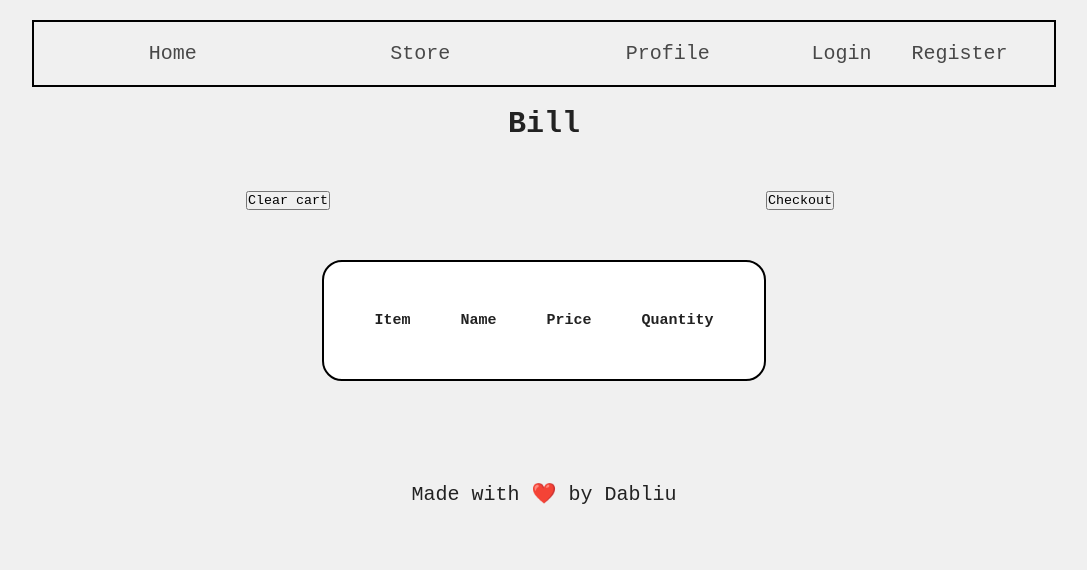
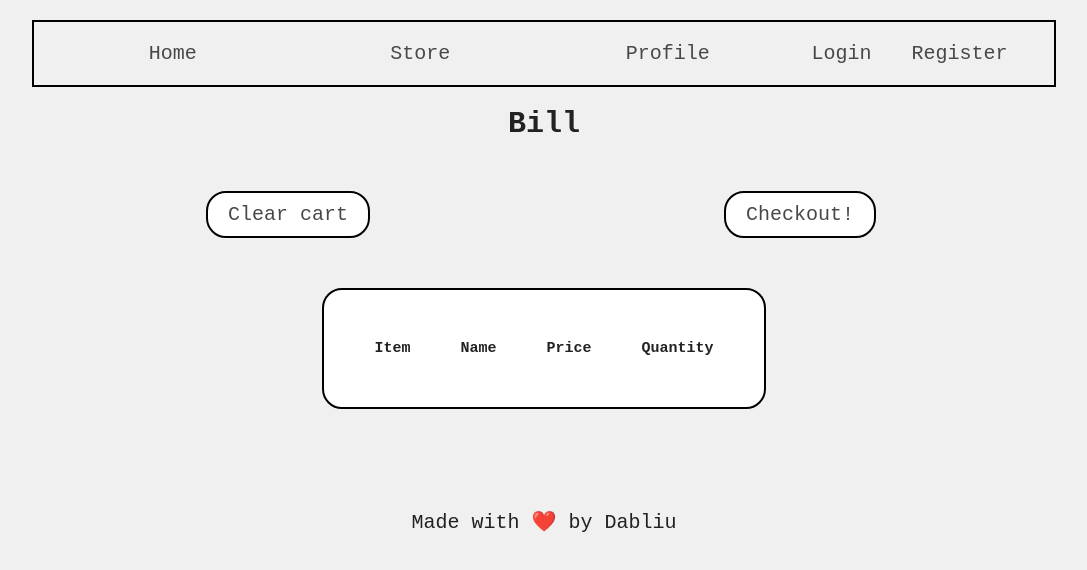
Before and after one commit to WilsonMachado/bit02spa, a React (Vite) app: page /bit02spa/cart in a window 1280 px wide. Shown: the top 570 px of the page, without its empty margins (96-1183 px from the left). Built offline with nearby package versions, Linux system fonts and the light colour scheme.

Commit message:
Se mejora vista de opciones en el carrito

```diff
--- a/src/App.css
+++ b/src/App.css
@@ -215,6 +215,19 @@ a:hover{
   margin: 50px 0px;
 }
 
+.cart-options a{
+  border: 2px solid #000;
+  border-radius: 20px;
+  background-color: #fff;
+}
+
+.cart-options a:hover{
+  border: 2px solid #000;
+  border-radius: 20px;
+  background-color: #000;
+  color: #fff;
+}
+
 /** Estilos del modal para advertencias*/
 
 .modal{
--- a/src/components/Pages/CartPage.jsx
+++ b/src/components/Pages/CartPage.jsx
@@ -1,5 +1,6 @@
 import { useEffect } from 'react';
-import { ShoppingCartTable } from '../ShoppingCartTable'
+import { ShoppingCartTable } from '../ShoppingCartTable';
+import { Link } from 'react-router-dom';
 
 export const CartPage = ({cart, setCart, setNumberOfItems}) => {
 
@@ -23,8 +24,8 @@ export const CartPage = ({cart, setCart, setNumberOfItems}) => {
     <div className="cart-container">
         <h2>Bill</h2>
         <ShoppingCartTable cart={cart} setCart={setCart} setNumberOfItems={setNumberOfItems}>
-            <button>Clear cart</button>
-            <button>Checkout</button>
+            <Link onClick={() => console.log('Limpiando carrito')}>Clear cart</Link>
+            <Link onClick={() => console.log('Vamos al pago')}>Checkout!</Link>
         </ShoppingCartTable>
     </div>
   )
```
